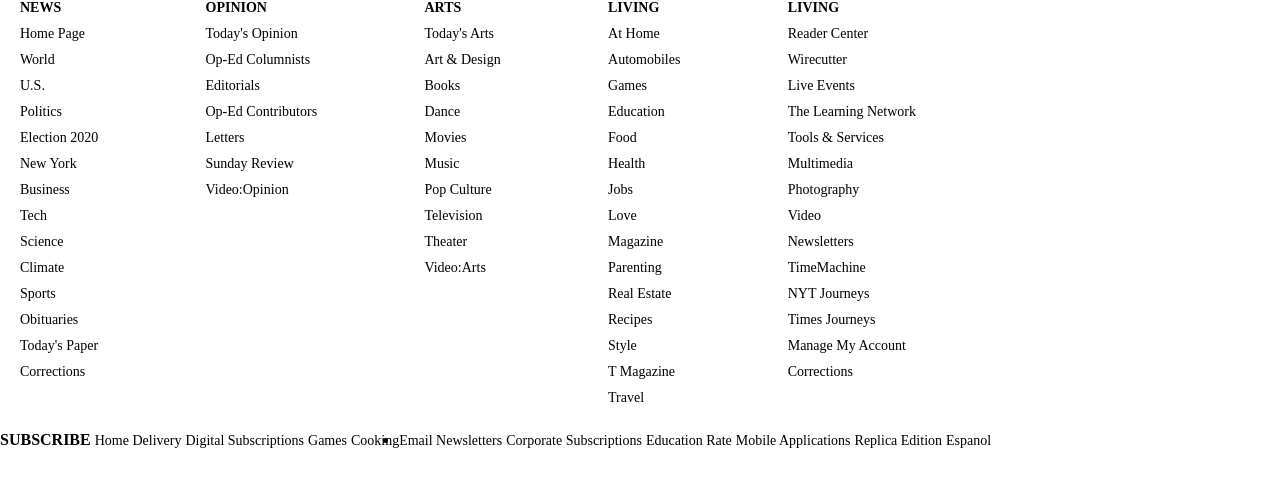
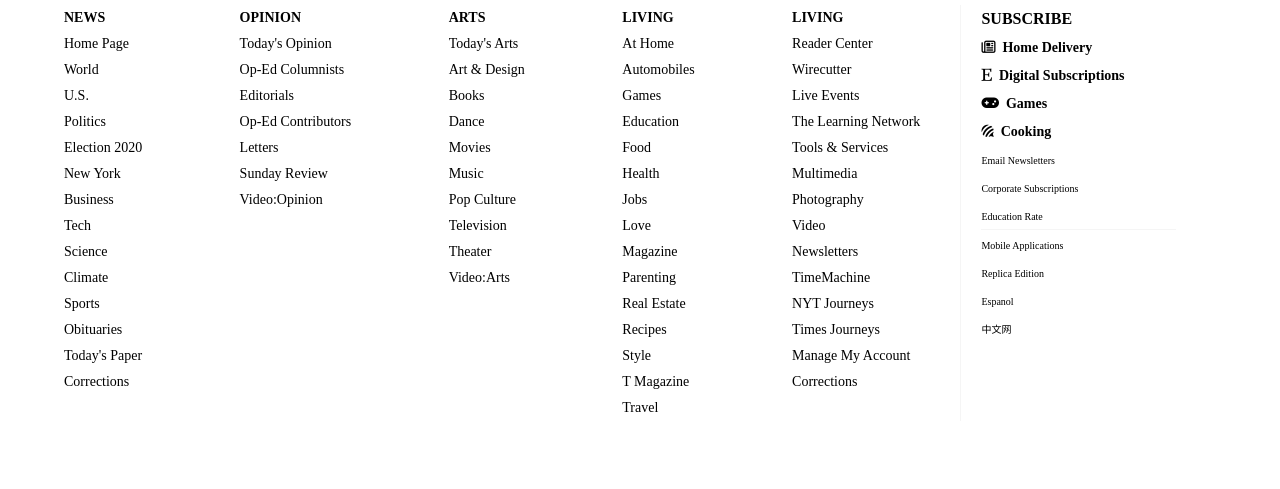
Before and after one commit to IjayAbby/new-york-times-clone, a website: page index.html in a window 1280 px wide. Shown: the part 9579-10068 px from the top of the page. Drawn offline with Linux system fonts and the light colour scheme.

Commit message:
Update sub footer section

```diff
--- a/assets/styles.css
+++ b/assets/styles.css
@@ -228,6 +228,7 @@
 
 .more-section {
   width: 90vw;
+  max-width: 1200px;
   display: flex;
   margin: 50px auto;
 }
@@ -292,33 +293,58 @@
 }
 .sub-footer{
   margin-bottom:100px;
+  display: flex;
 }
-.footer-left{
+.sub-footer ul li a:hover{
+  text-decoration: underline;
+}
+.sub-footer-left{
   display: flex;
-  width:70%;
-  justify-content:space-between;
-  margin:20px;
+  width: 80%;
+  justify-content: space-between;
+  margin: 20px 0;
 }
-.footer-left ul li{
+.sub-footer-left ul li{
   list-style-type: none;
-  padding:5px 0;
+  padding: 5px 0px;
   font-size:14px;
 }
-.footer-header p{
+.sub-footer-right {
+  width: 20%;
+  padding-left: 20px;
+  margin: 20px 40px;
+  border-left: solid thin #f5f5f5;
+}
+.sub-footer-right ul li {
+  list-style-type: none;
+  padding: 5px 0;
+}
+.border-bottom {
+  border-bottom: solid thin #f5f5f5;
+}
+.footer-header {
   display:flex;
-  width:20px;
-
+  width: 80vw;
+  max-width: 1200px;
+  margin: auto;
+  border-top-style: double;
+  border-color: #f1f1f1;
+  padding-top: 10px;
 }
 .footer-header img{
-  width:150px;
+  width:200px;
   margin-right:900px
 }
-.sub-footer-right{
+.footer-header a{
+  color: #567b95;
+  font-size: 12px;
+}
+.sub-footer {
   display:flex;
-}
-
-.sub-footer img{
-  width:200px;
+  width: 90vw;
+  max-width: 1200px;
+  margin: auto;
+  margin-bottom: 100px;
 }
 .sticky-footer {
   position: fixed;
@@ -326,7 +352,7 @@
   bottom: 0;
   border-top: solid thin #333;
   width: 100%;
-  padding: 10px 0;
+  padding: 10px 0px;
 }
 
 .sticky-footer p {
--- a/index.html
+++ b/index.html
@@ -446,21 +446,27 @@
     </section>
 
     <section class="footer-header">
-        <p>
-          <img src="./assets/images/logo.png" alt="">
-         <a href="https://www.nytimes.com/">Go to Home Page</a>
-      </p>
+      <img src="./assets/images/logo.png" alt="">
+      <a href="https://www.nytimes.com/">Go to Home Page <i class="fa fa-angle-double-right" aria-hidden="true"></i></a>
     </section>
     <section class="sub-footer">
-      <div class="footer-left">
+      <div class="sub-footer-left">
         <ul>
           <li>
             <strong>NEWS</strong>
           </li>
-          <li>Home Page</li>
-          <li>World</li>
-          <li>U.S.</li>
-          <li>Politics</li>
+          <li>
+            <a href="#">Home Page</a>
+          </li>
+          <li>
+            <a href="#">World</a>
+          </li>
+          <li>
+            <a href="#">U.S.</a>
+          </li>
+          <li>
+            <a href="#">Politics</a>
+          </li>
           <li>Election 2020</li>
           <li>New York</li>
           <li>Business</li>
@@ -476,10 +482,18 @@
           <li>
             <strong>OPINION</strong>
           </li>
-          <li>Today's Opinion</li>
-          <li>Op-Ed Columnists</li>
-          <li>Editorials</li>
-          <li>Op-Ed Contributors</li>
+          <li>
+            <a href="#">Today's Opinion</a>
+          </li>
+          <li>
+            <a href="#">Op-Ed Columnists</a>
+          </li>
+          <li>
+            <a href="#">Editorials</a>
+          </li>
+          <li>
+            <a href="#">Op-Ed Contributors</a>
+          </li>
           <li>Letters</li>
           <li>Sunday Review</li>
           <li>Video:Opinion</li>
@@ -488,11 +502,21 @@
           <li>
             <strong>ARTS</strong>
           </li>
-          <li>Today's Arts</li>
-          <li>Art & Design</li>
-          <li>Books</li>
-          <li>Dance</li>
-          <li>Movies</li>
+          <li>
+            <a href="#">Today's Arts</a>
+          </li>
+          <li>
+            <a href="#">Art & Design</a>
+          </li>
+          <li>
+            <a href="#">Books</a>
+          </li>
+          <li>
+            <a href="#">Dance</a>
+          </li>
+          <li>
+            <a href="#">Movies</a>
+          </li>
           <li>Music</li>
           <li>Pop Culture</li>
           <li>Television</li>
@@ -503,11 +527,21 @@
          <li>
           <strong>LIVING</strong>
          </li>
-          <li>At Home</li>
-          <li>Automobiles</li>
-          <li>Games</li>
-          <li>Education</li>
-          <li>Food</li>
+          <li>
+            <a href="#">At Home</a>
+          </li>
+          <li>
+            <a href="#">Automobiles</a>
+          </li>
+          <li>
+            <a href="#">Games</a>
+          </li>
+          <li>
+            <a href="#">Education</a>
+          </li>
+          <li>
+            <a href="#">Food</a>
+          </li>
           <li>Health</li>
           <li>Jobs</li>
           <li>Love</li>
@@ -523,11 +557,21 @@
           <li>
             <strong>LIVING</strong>
           </li>
-          <li>Reader Center</li>
-          <li>Wirecutter</li>
-          <li>Live Events</li>
-          <li>The Learning Network</li>
-          <li>Tools & Services</li>
+          <li>
+            <a href="#">Reader Center</a>
+          </li>
+          <li>
+            <a href="#">Wirecutter</a>
+          </li>
+          <li>
+            <a href="#">Live Events</a>
+          </li>
+          <li>
+            <a href="#">The Learning Network</a>
+          </li>
+          <li>
+            <a href="#">Tools & Services</a>
+          </li>
           <li>Multimedia</li>
           <li>Photography</li>
           <li>Video</li>
@@ -543,20 +587,67 @@
         <ul>
           <li>
             <strong>SUBSCRIBE</strong>
-          <a href="https://www.nytimes.com/hdleftnav">Home Delivery</a>
-          <a href="https://www.nytimes.com/digitalleftnav">Digital Subscriptions</a>
-          <a href="https://www.nytimes.com/subscription/games?campaignId=9LRLQ">Games</a>
-          <a href="https://www.nytimes.com/subscription/cooking.html">Cooking</a>
+          </li>
+          <li>
+            <a href="https://www.nytimes.com/hdleftnav">
+              <strong><i class="fa fa-newspaper-o" aria-hidden="true"></i>
+                &nbsp;Home Delivery</strong>
+            </a>
+          </li>
+          <li>
+            <a href="https://www.nytimes.com/digitalleftnav">
+              <strong><i class="fa fa-etsy" aria-hidden="true"></i>
+                &nbsp;Digital Subscriptions</strong>
+            </a>
+          </li>
+          <li>
+            <a href="https://www.nytimes.com/subscription/games?campaignId=9LRLQ">
+              <strong><i class="fa fa-gamepad" aria-hidden="true"></i>
+                &nbsp;Games</strong>
+            </a>
+          </li>
+          <li>
+            <a href="https://www.nytimes.com/subscription/cooking.html">
+              <strong><i class="fa fa-forumbee" aria-hidden="true"></i>
+                &nbsp;Cooking</strong>
+            </a>
           </li>
         </ul>
         <ul>
           <li>
-            <a href="https://www.nytimes.com/newsletters">Email Newsletters</a>
-            <a href="https://www.nytimes.com/corporateleftnav">Corporate Subscriptions</a>
-            <a href="https://www.nytimes.com/educationleftnav">Education Rate</a>
-            <a href="http://www.nytimes.com/services/mobile/index.html">Mobile Applications</a>
-            <a href="http://eedition.nytimes.com/cgi-bin/signup.cgi?cc=37FYY">Replica Edition</a>
-            <a href="https://www.nytimes.com/es/">Espanol</a>
+            <a href="https://www.nytimes.com/newsletters">
+              <small>Email Newsletters</small>
+            </a>
+          </li>
+          <li>
+            <a href="https://www.nytimes.com/corporateleftnav">
+              <small>Corporate Subscriptions</small>
+            </a>
+          </li>
+          <li class="border-bottom">
+            <a href="https://www.nytimes.com/educationleftnav">
+              <small>Education Rate</small>
+            </a>
+          </li>
+          <li>
+            <a href="http://www.nytimes.com/services/mobile/index.html">
+              <small>Mobile Applications</small>
+            </a>
+          </li>
+          <li>
+            <a href="http://eedition.nytimes.com/cgi-bin/signup.cgi?cc=37FYY">
+              <small>Replica Edition</small>
+            </a>
+          </li>
+          <li>
+            <a href="https://www.nytimes.com/es/">
+              <small>Espanol</small>
+            </a>
+          </li>
+          <li>
+            <a href="#">
+              <small>中文网</small>
+            </a>
           </li>
         </ul>
       </section>
```
Also changed, not shown: README.md.
